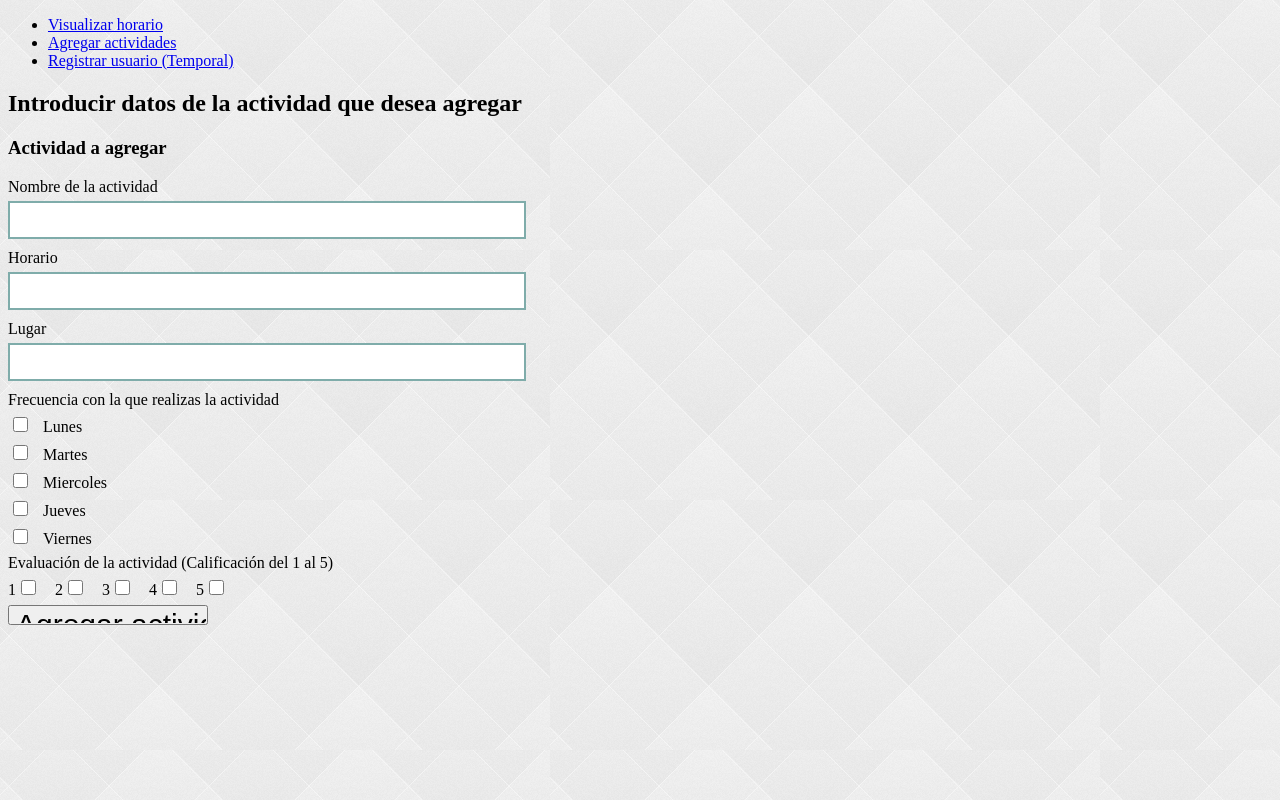
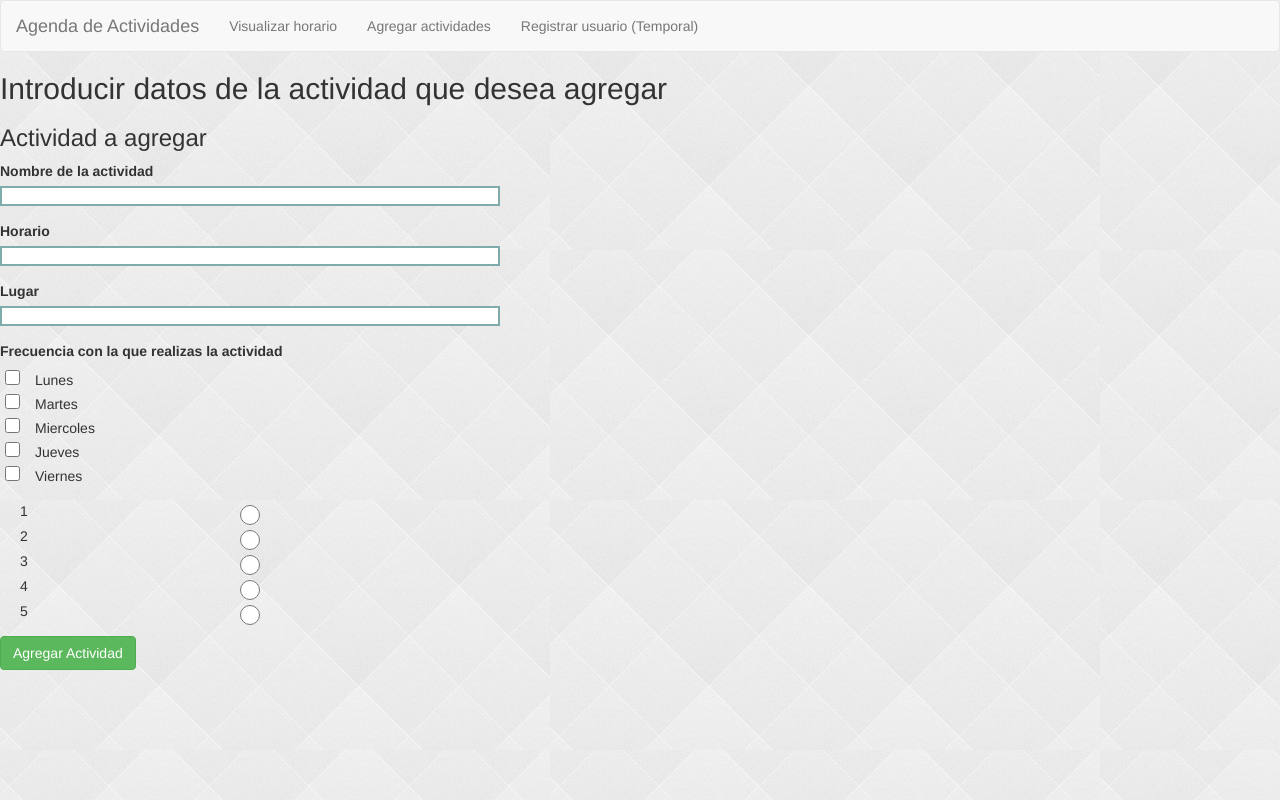
Before and after one commit to StaffOfHades/Node-Agenda, a website: page public/agregarActividad.html in a window 1280 px wide. Drawn offline with nearby package versions, Linux system fonts and the light colour scheme.

Commit message:
Added Bootstrap

```diff
--- a/api/api.js
+++ b/api/api.js
@@ -51,7 +51,7 @@ var start = function(app) {
    connection = mysql.createConnection({
       database: "agenda",
       user: "root",
-      password: null
+      password: "root"
    });
 
    // Try to open connection
--- a/public/agregarActividad.html
+++ b/public/agregarActividad.html
@@ -3,16 +3,25 @@
     <head>
         <link type="text/css" rel="stylesheet" href="main.css">
         </script>
+        <link rel="stylesheet" href="https://maxcdn.bootstrapcdn.com/bootstrap/3.3.7/css/bootstrap.min.css">
 
     </head>
     <body>
 
       <div class="header">
-          <ul class="nav">
+        <nav class="navbar navbar-default">
+            <div class="container-fluid">
+              <div class="navbar-header">
+                <a class="navbar-brand" href="horario.html">Agenda de Actividades</a>
+              </div>
+
+              <ul class="nav navbar-nav">
                 <li><a href="horario.html">Visualizar horario</a></li>
                 <li><a href="agregarActividad.html">Agregar actividades</a></li>
                 <li><a href="registrarUsuario.html">Registrar usuario (Temporal)</a></li>
               </ul>
+            </div>
+        </nav>
       </div>
 
         <h2>Introducir datos de la actividad que desea agregar</h2>
@@ -20,44 +29,74 @@
         <form>
             <div>
                 <h3>Actividad a agregar</h3>
+
+                <div class="form-group">
                   <label for="Actividad">Nombre de la actividad</label>
                   <input type="text" id="actividad">
+                </div>
+
+                <div class="form-group">
                   <label for="Horario">Horario</label>
                   <input type="text" id="horario">
+                </div>
+
+                <div class="form-group">
                   <label for="Lugar">Lugar</label>
                   <input type="text" id="lugar">
+                </div>
 
+                <div class="form-group">
                   <div class="frecuencia">
                     <label for="Frecuencia">Frecuencia con la que realizas la actividad</label>
                     <div class="dias">
                       <input type="checkbox" id="lunes">Lunes
                     </div>
+
                     <div class="dias">
                       <input type="checkbox" id="lunes">Martes
+
                     </div>
+
                     <div class="dias">
                       <input type="checkbox" id="lunes">Miercoles
                     </div>
+
                     <div class="dias">
                       <input type="checkbox" id="lunes">Jueves
                     </div>
+
                     <div class="dias">
                       <input type="checkbox" id="lunes">Viernes
                     </div>
                   </div>
+                </div>
 
-                <div class="stars">
-                  <label for="Evaluacion">Evaluación de la actividad (Calificación del 1 al 5)</label>
-                  1<input type="checkbox" id="1">
-                  2<input type="checkbox" id="2">
-                  3<input type="checkbox" id="3">
-                  4<input type="checkbox" id="4">
-                  5<input type="checkbox" id="5">
+              <div class="form-group">
+                <div class="radio">
+                  <label><input type="radio" name="star" value"1">1</label>
+                </div>
+
+                <div class="radio">
+                  <label><input type="radio" name="star" value"2">2</label>
+                </div>
+
+                <div class="radio">
+                  <label><input type="radio" name="star" value"3">3</label>
+                </div>
+
+                <div class="radio">
+                  <label><input type="radio" name="star" value"4">4</label>
+                </div>
+
+                <div class="radio">
+                  <label><input type="radio" name="star" value"5">5</label>
+                </div>
               </div>
 
 
             </div>
-            <input type="submit" value="Agregar actividad" >
+             <button type="submit" class="btn btn-success">Agregar Actividad</button>
+            <!-- <input type="submit" class="btn btn-success" value="Agregar actividad" > -->
         </form>
 
 
--- a/public/main.css
+++ b/public/main.css
@@ -18,8 +18,10 @@ input {
 }
 
 input[type=submit] {
-    width: 200px;
+    width: 250px;
+    height: 50px;
     font-size: 30px;
+    text-align: auto
 }
 
 input[type=text], input[type=email] {
@@ -39,10 +41,19 @@ input[type=text], input[type=email] {
   margin-right: 15px;
   margin-left: 5px;
 }
-.stars input[type=checkbox]{
-  display: inline;
-  width: 15px;
-  height: 15px;
-  margin-right: 15px;
-  margin-left: 5px;
+
+.tabla {
+
+  height: 500px;
+  width: 500px;
+
+
+  position: center;
+
+
+  margin: auto;
 }
+
+.tit_horario{
+  text-align: center;
+}
```
Also changed, not shown: public/horario.html (+20 -9 lines), public/registrarUsuario.html (+14 -5 lines), 1 other file. Lines whose indentation alone changed are shown as unchanged.
